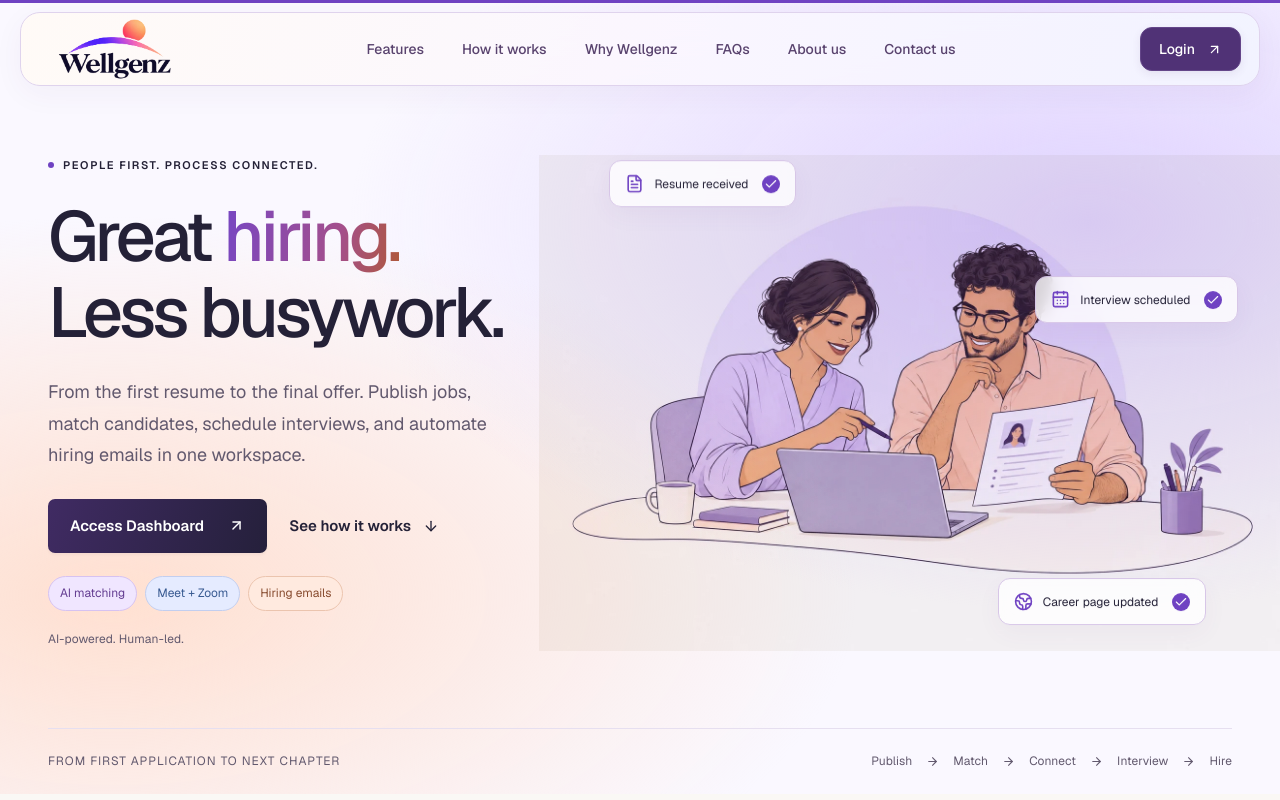
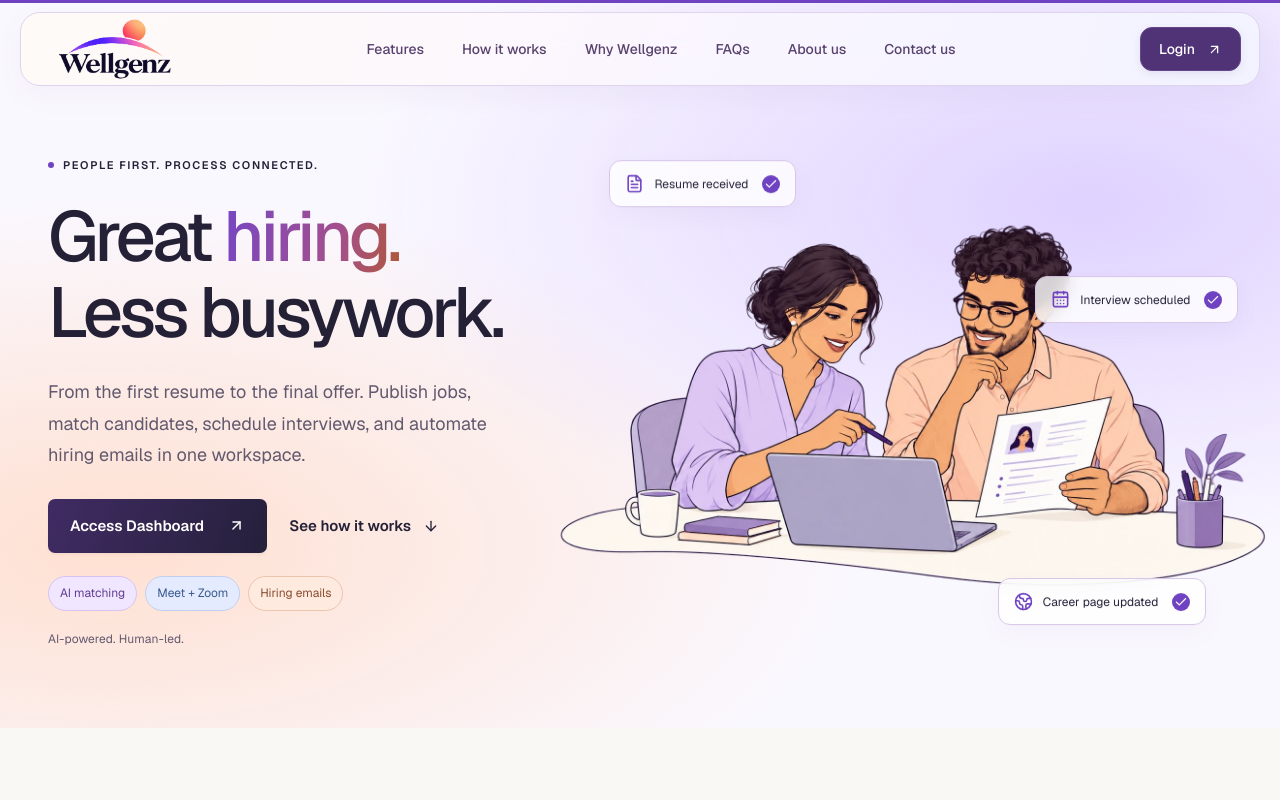
Before and after one commit to hitten04/wellgenz, a Next.js app: page / in a window 1280 px wide. Shown: the top 800 px of the page. Built offline with nearby package versions, Linux system fonts and the light colour scheme.

Commit message:
Remove hero illustration background and application journey strip

```diff
--- a/src/app/home-refresh.css
+++ b/src/app/home-refresh.css
@@ -7,7 +7,7 @@
 .home-editorial-hero .hero-actions{gap:22px;margin-top:28px}
 .home-editorial-hero .hero-capabilities{margin-top:23px}
 .home-hero-art{position:relative;min-width:0;width:100%;align-self:center;margin:0;aspect-ratio:1.22;display:flex;align-items:center}
-.home-hero-art>img{display:block;width:116%;max-width:none;height:auto;margin-left:-8%;mix-blend-mode:multiply}
+.home-hero-art>img{display:block;width:116%;max-width:none;height:auto;margin-left:-8%}
 .hero-story-badge{position:absolute;display:flex;align-items:center;gap:10px;border:1px solid #d7c6e7;background:#fffc;backdrop-filter:blur(8px);box-shadow:0 8px 24px #6348840c;border-radius:12px;padding:13px 15px;color:var(--ink);font-size:12px;white-space:nowrap;animation:story-drift 7s ease-in-out infinite;pointer-events:none}
 .hero-story-badge>svg:first-child{color:var(--violet)}
 .hero-story-badge>svg:last-child{margin-left:4px;border-radius:50%;padding:2px;background:var(--violet);color:white;width:18px;height:18px}
--- a/src/app/page.tsx
+++ b/src/app/page.tsx
@@ -1,5 +1,5 @@
 import type { Metadata } from "next";
-import { ArrowDown, ArrowRight, ArrowUpRight, BriefcaseBusiness, CalendarDays, ChartNoAxesCombined, Check, GitBranch, ScanText, SlidersHorizontal, Sparkles, UsersRound } from "lucide-react";
+import { ArrowDown, ArrowUpRight, BriefcaseBusiness, CalendarDays, ChartNoAxesCombined, Check, GitBranch, ScanText, SlidersHorizontal, Sparkles, UsersRound } from "lucide-react";
 import { AppLink, SectionHeading } from "@/components/ui";
 import { PipelineVisual } from "@/components/product-visuals";
 import { MatchingDemo } from "@/components/matching-demo";
@@ -44,16 +44,6 @@ export default function Home() {
             <p className="hero-footnote">AI-powered. Human-led.</p>
           </div>
           <HomeHeroArt />
-        </div>
-        <div className="container hero-bottom">
-          <span>FROM FIRST APPLICATION TO NEXT CHAPTER</span>
-          <div>
-            <span>Publish</span><ArrowRight size={13} />
-            <span>Match</span><ArrowRight size={13} />
-            <span>Connect</span><ArrowRight size={13} />
-            <span>Interview</span><ArrowRight size={13} />
-            <span>Hire</span>
-          </div>
         </div>
       </section>
 
--- a/src/components/home-hero-art.tsx
+++ b/src/components/home-hero-art.tsx
@@ -3,7 +3,7 @@ import { CalendarDays, Check, FileText, Globe2 } from "lucide-react";
 
 export function HomeHeroArt() {
   return <figure className="home-hero-art" aria-label="People and hiring workflows, connected">
-    <Image src="/images/hiring-team.webp" alt="Two hiring teammates discussing a candidate together at their desk" width={1536} height={1024} sizes="(max-width: 759px) 100vw, 60vw" priority/>
+    <Image src="/images/hiring-team-cutout.webp" alt="Two hiring teammates discussing a candidate together at their desk" width={1536} height={1024} sizes="(max-width: 759px) 100vw, 60vw" priority/>
     <div className="hero-story-badge hero-story-badge-resume"><FileText size={19} aria-hidden="true"/><span>Resume received</span><Check size={15} aria-hidden="true"/></div>
     <div className="hero-story-badge hero-story-badge-meeting"><CalendarDays size={19} aria-hidden="true"/><span>Interview scheduled</span><Check size={15} aria-hidden="true"/></div>
     <div className="hero-story-badge hero-story-badge-careers"><Globe2 size={19} aria-hidden="true"/><span>Career page updated</span><Check size={15} aria-hidden="true"/></div>
```
Also changed, not shown: public/images/hiring-team-cutout.webp (added).
